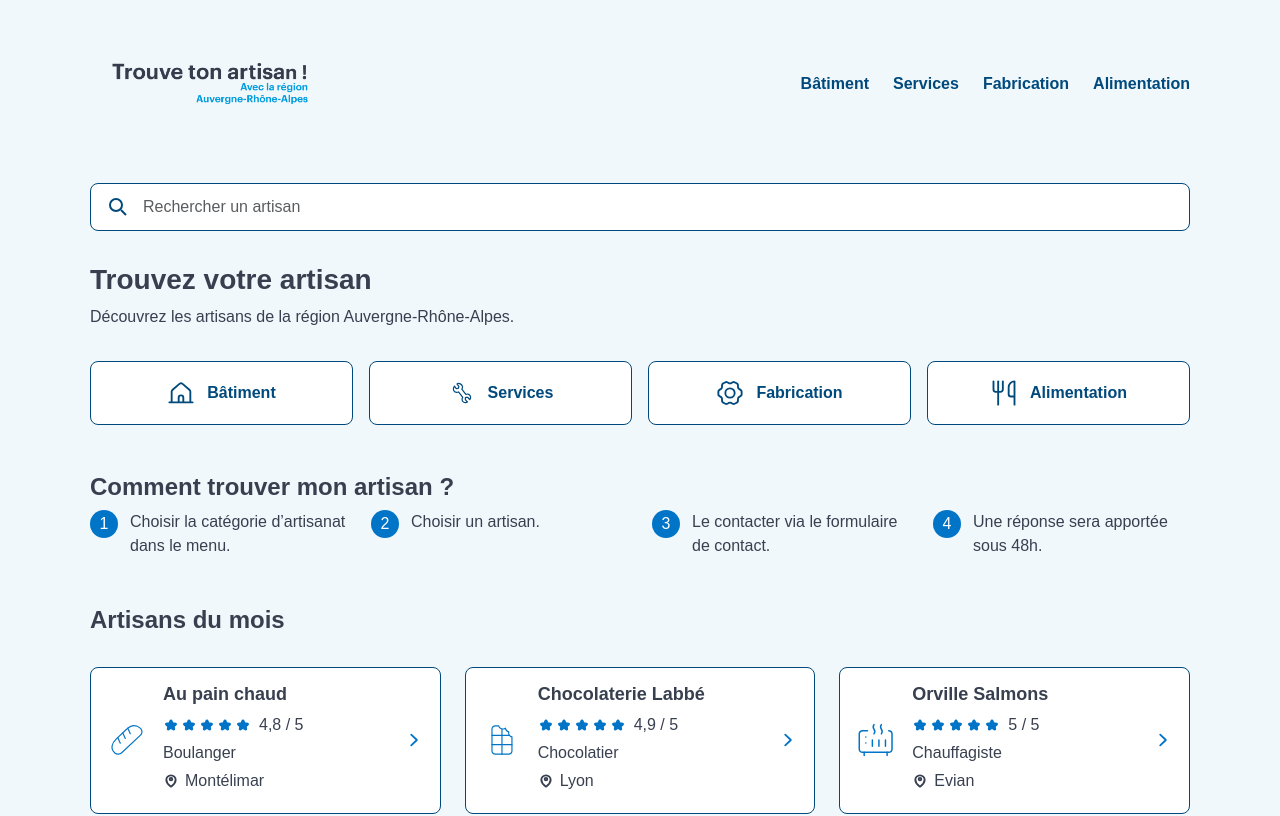
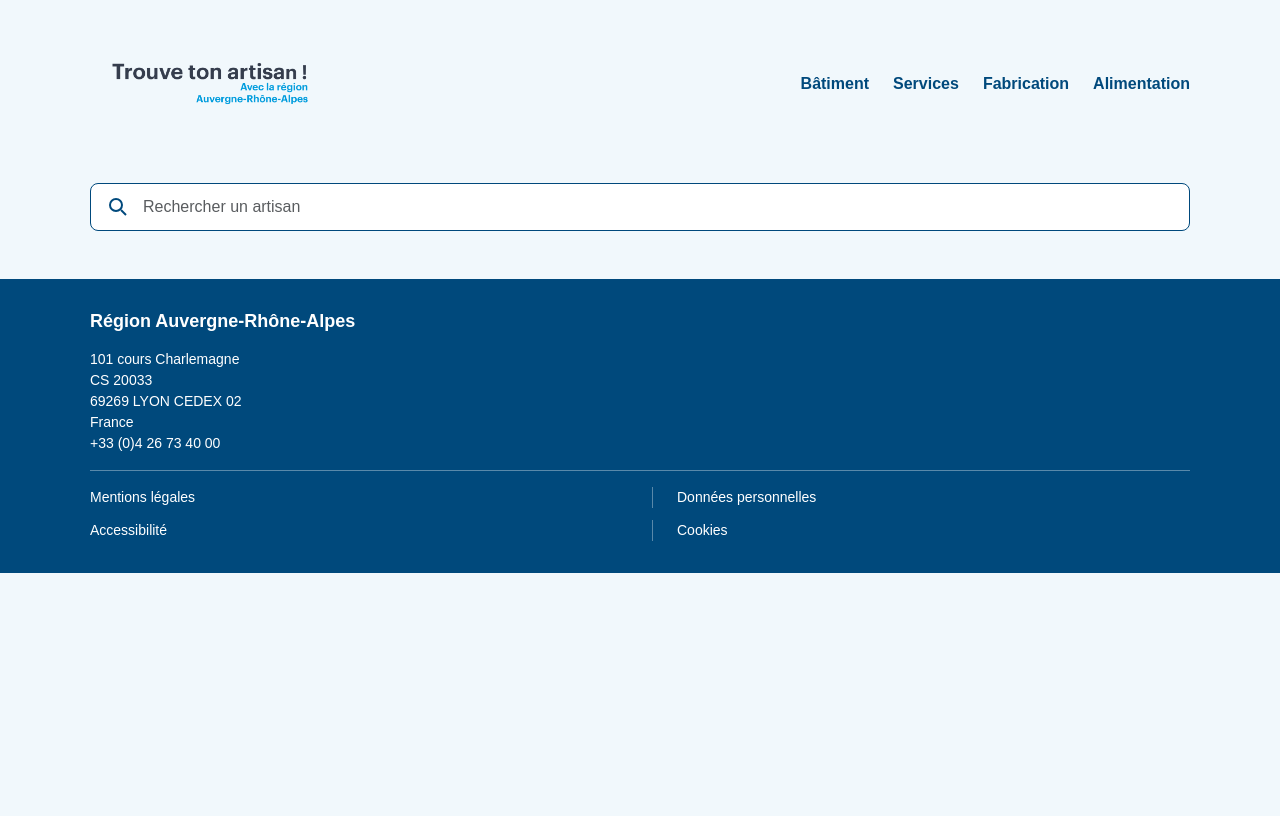
Before and after one commit to Sandra-Lng/devoir-trouve-ton-artisan, a React app in the folder frontend/: page /services in a window 1280 px wide. Shown: the top 816 px of the page. Built offline with nearby package versions, Linux system fonts and the light colour scheme; the HTML template or start-up script is replaced by a standard one.

Commit message:
Ajout de React Router et navigation vers la page Batiment

```diff
--- a/frontend/package.json
+++ b/frontend/package.json
@@ -12,7 +12,8 @@
   "dependencies": {
     "bootstrap": "^5.3.8",
     "react": "^19.2.8",
-    "react-dom": "^19.2.8"
+    "react-dom": "^19.2.8",
+    "react-router": "^8.4.0"
   },
   "devDependencies": {
     "@types/react": "^19.2.18",
--- a/frontend/src/App.jsx
+++ b/frontend/src/App.jsx
@@ -1,41 +1,19 @@
 import Footer from './components/Footer.jsx'
 import Header from './components/Header.jsx'
 import Accueil from './pages/Accueil.jsx'
+import Recherche from './components/Recherche.jsx'
+import { Routes, Route } from 'react-router'
+import Batiment from './pages/Batiment.jsx'
 
 function App() {
   return (
     <>
       <Header />
-      <div className="container mt-3">
-        <label htmlFor="recherche" className="visually-hidden">
-          Rechercher un artisan par son nom
-        </label>
-
-        <div className="champ-recherche">
-          <svg
-            className="icone-recherche"
-            width="24"
-            height="24"
-            viewBox="0 0 24 24"
-            fill="none"
-            stroke="currentColor"
-            strokeWidth="2"
-            aria-hidden="true"
-          >
-            <circle cx="10" cy="10" r="6" />
-            <path d="m15 15 5 5" />
-          </svg>
-
-          <input
-            id="recherche"
-            type="search"
-            className="form-control"
-            placeholder="Rechercher un artisan"
-          />
-        </div>
-      </div>
-      <Accueil />
-
+      <Recherche />
+      <Routes>
+        <Route path="/" element={<Accueil />} />
+        <Route path="/batiment" element={<Batiment />} />
+      </Routes>
       <Footer />
     </>
   )
--- a/frontend/src/components/Header.jsx
+++ b/frontend/src/components/Header.jsx
@@ -4,7 +4,7 @@ import batiment from '../assets/icons/batiment.svg'
 import services from '../assets/icons/services.svg'
 import fabrication from '../assets/icons/fabrication.svg'
 import alimentation from '../assets/icons/alimentation.svg'
-
+import { Link } from 'react-router'
 
 function Header() {
     const [menuOuvert, setMenuOuvert] = useState(false)
@@ -13,15 +13,19 @@ function Header() {
         <>
             <div className="zone-navigation">
                 <header className="container py-3 d-flex justify-content-between align-items-center">
-                    <a href="/" aria-label="Accueil">
+                    <Link
+                        to="/"
+                        aria-label="Accueil"
+                        onClick={() => setMenuOuvert(false)}
+                    >
                         <img
                             src={logo}
                             alt="Trouve ton artisan — Auvergne-Rhône-Alpes"
                             className="site-logo"
                         />
-                    </a>
+                    </Link>
                     <nav className="menu-desktop" aria-label="Menu principal">
-                        <a href="/categorie/batiment">Bâtiment</a>
+                        <Link to="/batiment">Bâtiment</Link>
                         <a href="/categorie/services">Services</a>
                         <a href="/categorie/fabrication">Fabrication</a>
                         <a href="/categorie/alimentation">Alimentation</a>
@@ -46,10 +50,10 @@ function Header() {
                 >
                     <ul className="list-unstyled">
                         <li>
-                            <a href="/categorie/batiment">
-                                <img src={batiment} alt="" width="24" height="24" />
-                                Bâtiment
-                            </a>
+                            <Link to="/batiment" onClick={() => setMenuOuvert(false)}>
+                            <img src={batiment} alt="" width="24" height="24" />
+                            Bâtiment
+                            </Link>
                         </li>
                         <li>
                             <a href="/categorie/services">
--- /dev/null
+++ b/frontend/src/components/Recherche.jsx
@@ -0,0 +1,34 @@
+function Recherche() {
+  return (
+    <div className="container mt-3">
+        <label htmlFor="recherche" className="visually-hidden">
+          Rechercher un artisan par son nom
+        </label>
+
+        <div className="champ-recherche">
+          <svg
+            className="icone-recherche"
+            width="24"
+            height="24"
+            viewBox="0 0 24 24"
+            fill="none"
+            stroke="currentColor"
+            strokeWidth="2"
+            aria-hidden="true"
+          >
+            <circle cx="10" cy="10" r="6" />
+            <path d="m15 15 5 5" />
+          </svg>
+
+          <input
+            id="recherche"
+            type="search"
+            className="form-control"
+            placeholder="Rechercher un artisan"
+          />
+        </div>
+      </div>
+  )
+}
+
+export default Recherche
--- a/frontend/src/main.jsx
+++ b/frontend/src/main.jsx
@@ -3,9 +3,12 @@ import { createRoot } from 'react-dom/client'
 import 'bootstrap/dist/css/bootstrap.min.css'
 import './index.scss'
 import App from './App.jsx'
+import { BrowserRouter } from 'react-router'
 
 createRoot(document.getElementById('root')).render(
   <StrictMode>
-    <App />
+    <BrowserRouter>
+      <App />
+    </BrowserRouter>
   </StrictMode>,
 )
--- a/frontend/src/pages/Accueil.jsx
+++ b/frontend/src/pages/Accueil.jsx
@@ -8,6 +8,7 @@ import chauffage from '../assets/icons/chauffage.svg'
 import localisation from '../assets/icons/localisation.svg'
 import chevron from '../assets/icons/chevron.svg'
 import etoile from '../assets/icons/etoile.svg'
+import { Link } from 'react-router'
 
 function Accueil() {
     return (
@@ -17,13 +18,13 @@ function Accueil() {
                 <p>Découvrez les artisans de la région Auvergne-Rhône-Alpes.</p>
                 <div className="row g-3 mt-3">
                     <div className="col-6 col-lg-3">
-                        <a
-                            href="/categorie/batiment"
+                        <Link
+                            to="/batiment"
                             className="btn btn-outline-primary w-100 bouton-categorie"
-                        >
+                            >
                             <img src={batiment} alt="" width="28" height="28" />
                             Bâtiment
-                        </a>
+                        </Link>
                     </div>
 
                     <div className="col-6 col-lg-3">
--- /dev/null
+++ b/frontend/src/pages/Batiment.jsx
@@ -0,0 +1,9 @@
+function Batiment() {
+  return (
+    <main className="container contenu-principal">
+      <h1>Les artisans du bâtiment</h1>
+    </main>
+  )
+}
+
+export default Batiment
```
Also changed, not shown: frontend/src/components/CarteArtisan.jsx (added, +8 -0 lines), 1 other file (tests, documents, lock files or other folders).
